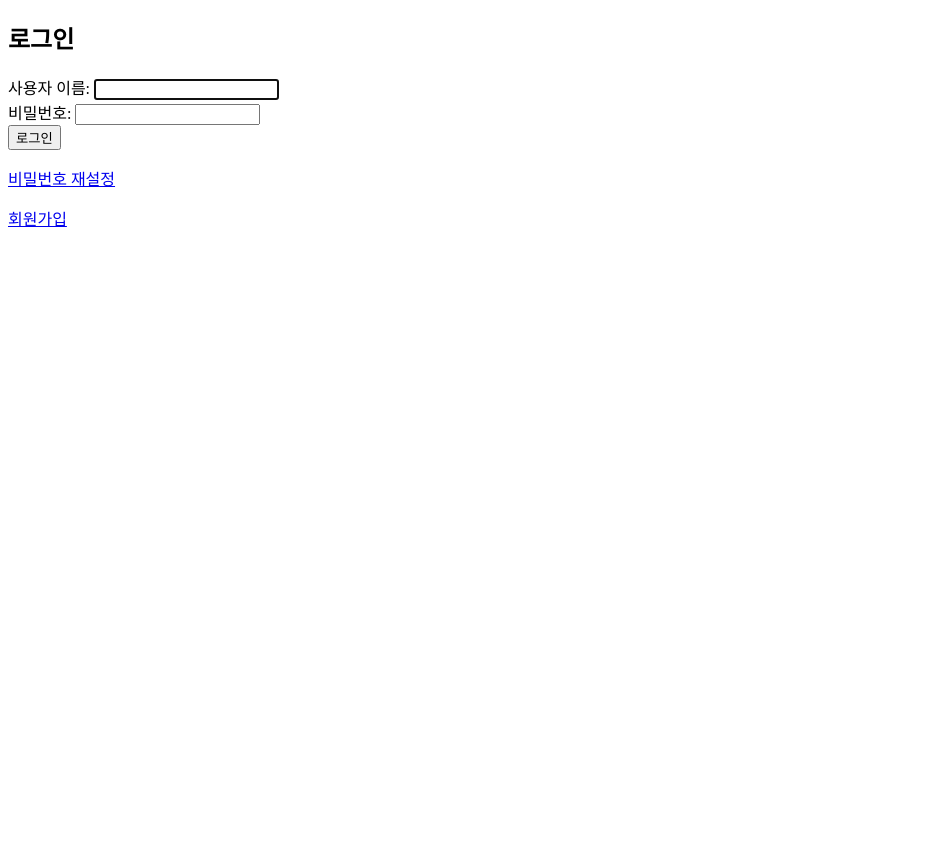
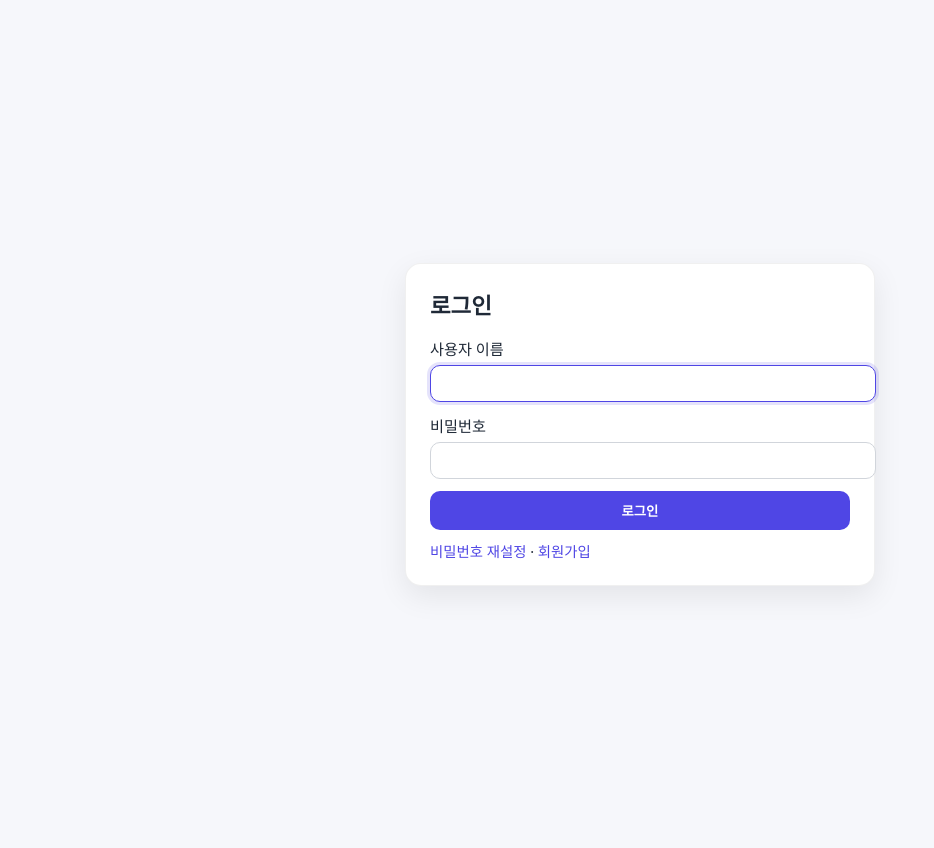
Before and after one commit to SKNETWORKS-FAMILY-AICAMP/skn15-4th-4team, a Django app: page /accounts/login/ in a window 1280 px wide. Shown: the whole page, without its empty margins (0-934 px from the left). Before the commit the page ends 227 px from the top, so only its background shows below. Run offline with Django 5.2, Linux system fonts and the light colour scheme.

Commit message:
login.html

```diff
--- a/templates/registration/login.html
+++ b/templates/registration/login.html
@@ -5,17 +5,87 @@
   <meta charset="utf-8">
   <title>로그인</title>
   <meta name="viewport" content="width=device-width, initial-scale=1">
+
+  <style>
+    /* 화면 전체를 차지하는 래퍼로 안전하게 중앙정렬 */
+    html, body { height:100%; }
+    body {
+      margin:0;
+      background:#f6f7fb;
+      font-family:system-ui,-apple-system,Segoe UI,Roboto,"Noto Sans KR",sans-serif;
+      color:#1f2937;
+    }
+    .page-center {
+      min-height:100vh;                /* viewport 꽉 채우기 */
+      display:flex;
+      align-items:center;              /* 수직 중앙 */
+      justify-content:center;          /* 수평 중앙 */
+      padding:24px;
+    }
+    .login-card{
+      width:min(420px, 92vw);
+      background:#fff;
+      border-radius:16px;
+      border:1px solid rgba(0,0,0,.06);
+      box-shadow:0 10px 30px rgba(0,0,0,.08);
+      padding:24px;
+    }
+    .login-card h2{ margin:0 0 16px; font-size:1.4rem; }
+    .error{ color:#dc2626; margin-bottom:10px; }
+    .row{ margin-bottom:12px; }
+    label{ display:block; margin-bottom:6px; font-size:.95rem; }
+    input[type="text"], input[type="password"]{
+      width:100%;
+      padding:10px 12px;
+      border:1px solid #d1d5db;
+      border-radius:10px;
+      outline:none;
+      background:#fff;
+    }
+    input:focus{ border-color:#4f46e5; box-shadow:0 0 0 3px rgba(79,70,229,.15); }
+    button{
+      width:100%;
+      padding:10px 14px;
+      border:0;
+      border-radius:10px;
+      background:#4f46e5;
+      color:#fff;
+      font-weight:600;
+      cursor:pointer;
+    }
+    .links{ margin-top:10px; font-size:.9rem; }
+    .links a{ color:#4f46e5; text-decoration:none; }
+  </style>
 </head>
+
 <body>
-  <h2>로그인</h2>
-  {% if form.errors %}<p style="color:red;">아이디 또는 비밀번호를 확인하세요.</p>{% endif %}
-  <form method="post" action="{% url 'login' %}">
-    {% csrf_token %}
-    <div>{{ form.username.label_tag }} {{ form.username }}</div>
-    <div>{{ form.password.label_tag }} {{ form.password }}</div>
-    <button type="submit">로그인</button>
-  </form>
-  <p><a href="{% url 'password_reset' %}">비밀번호 재설정</a></p>
-  <p><a href="{% url 'chat:signup' %}">회원가입</a></p>
+  <div class="page-center">
+    <div class="login-card">
+      <h2>로그인</h2>
+      {% if form.errors %}<p class="error">아이디 또는 비밀번호를 확인하세요.</p>{% endif %}
+
+      <form method="post" action="{% url 'login' %}">
+        {% csrf_token %}
+        <input type="hidden" name="next" value="{{ next }}">
+
+        <div class="row">
+          <label for="{{ form.username.id_for_label }}">사용자 이름</label>
+          {{ form.username }}
+        </div>
+
+        <div class="row">
+          <label for="{{ form.password.id_for_label }}">비밀번호</label>
+          {{ form.password }}
+        </div>
+
+        <button type="submit">로그인</button>
+      </form>
+
+      <div class="links">
+        <a href="{% url 'password_reset' %}">비밀번호 재설정</a> ·
+        <a href="{% url 'chat:signup' %}">회원가입</a>
+      </div>
+    </div>
+  </div>
 </body>
 </html>
```
